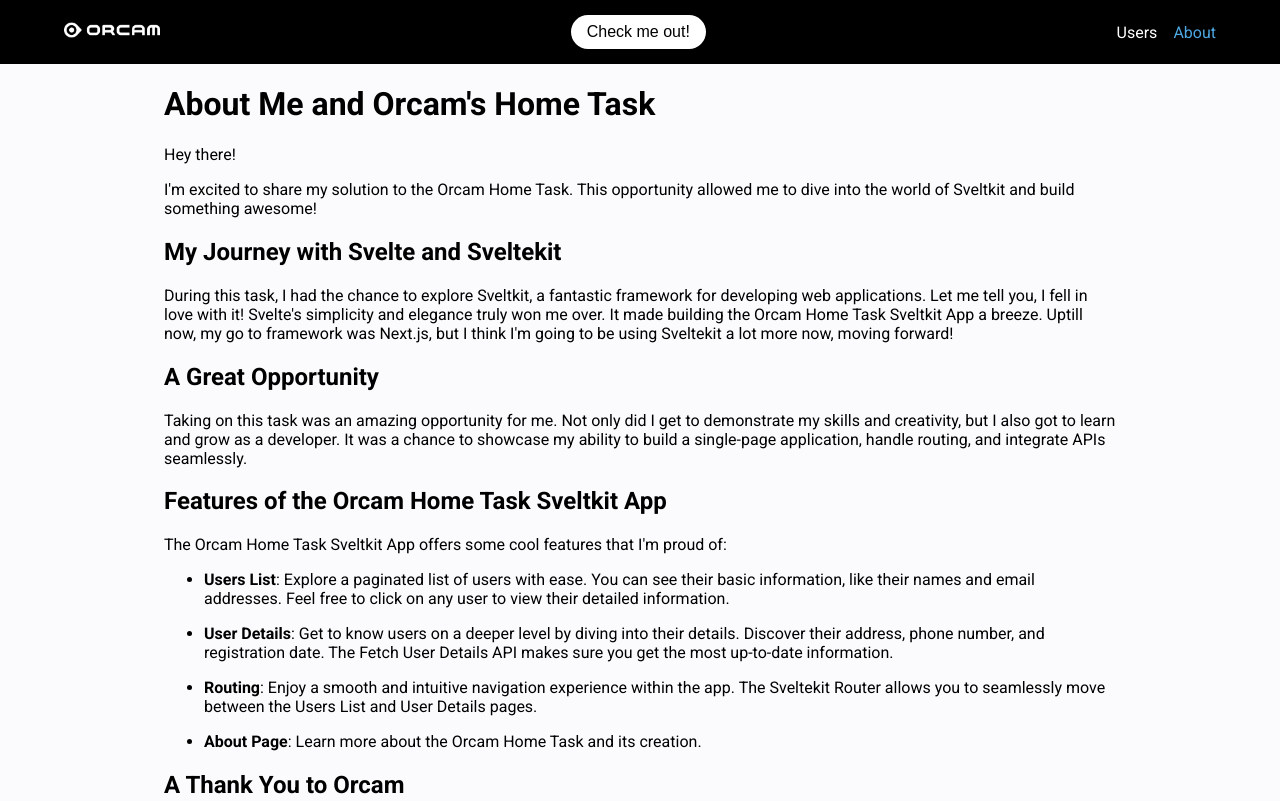
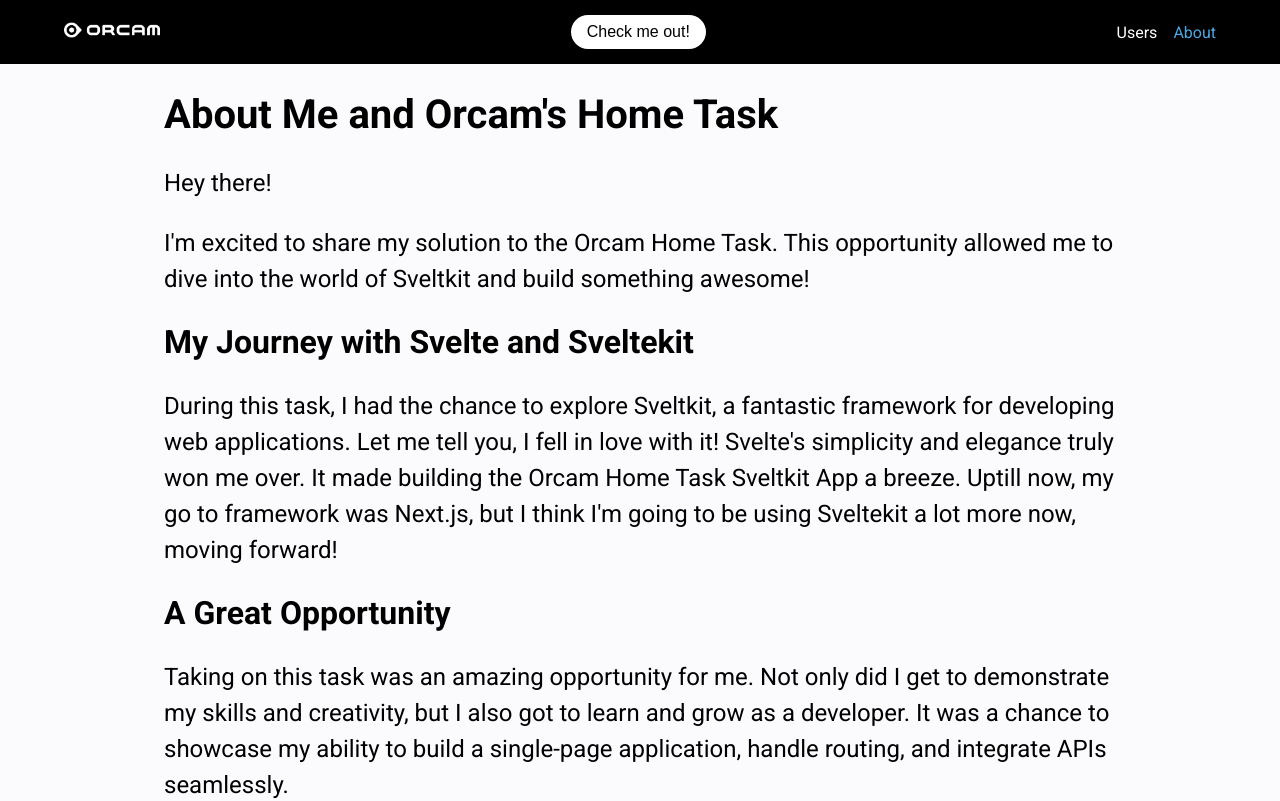
Before and after one commit to hannanel100/orcam, a SvelteKit app: page /about in a window 1280 px wide. Shown: the top 801 px of the page. Built offline with nearby package versions, Linux system fonts and the light colour scheme.

Commit message:
style: :lipstick: Updated font sizes in about

```diff
--- a/src/routes/about/+page.svelte
+++ b/src/routes/about/+page.svelte
@@ -1,23 +1,25 @@
 <!-- about page -->
-
+<main>
 	<h1>About Me and Orcam's Home Task</h1>
 	<p>Hey there!</p>
 	<p>
-	I'm excited to share my solution to the Orcam Home Task. This opportunity allowed me to dive into
-	the world of Sveltkit and build something awesome!
+		I'm excited to share my solution to the Orcam Home Task. This opportunity allowed me to dive
+		into the world of Sveltkit and build something awesome!
 	</p>
 	<h2>My Journey with Svelte and Sveltekit</h2>
 	<p>
 		During this task, I had the chance to explore Sveltkit, a fantastic framework for developing web
-	applications. Let me tell you, I fell in love with it! Svelte's simplicity and elegance truly won
-	me over. It made building the Orcam Home Task Sveltkit App a breeze. Uptill now, my go to
-	framework was Next.js, but I think I'm going to be using Sveltekit a lot more now, moving forward!
+		applications. Let me tell you, I fell in love with it! Svelte's simplicity and elegance truly
+		won me over. It made building the Orcam Home Task Sveltkit App a breeze. Uptill now, my go to
+		framework was Next.js, but I think I'm going to be using Sveltekit a lot more now, moving
+		forward!
 	</p>
 	<h2>A Great Opportunity</h2>
 	<p>
-	Taking on this task was an amazing opportunity for me. Not only did I get to demonstrate my skills
-	and creativity, but I also got to learn and grow as a developer. It was a chance to showcase my
-	ability to build a single-page application, handle routing, and integrate APIs seamlessly.
+		Taking on this task was an amazing opportunity for me. Not only did I get to demonstrate my
+		skills and creativity, but I also got to learn and grow as a developer. It was a chance to
+		showcase my ability to build a single-page application, handle routing, and integrate APIs
+		seamlessly.
 	</p>
 	<h2>Features of the Orcam Home Task Sveltkit App</h2>
 	<p>The Orcam Home Task Sveltkit App offers some cool features that I'm proud of:</p>
@@ -52,7 +54,21 @@
 	<h2>A Thank You to Orcam</h2>
 	<p>
 		I want to express my gratitude to Orcam for providing me with this task. It was a fantastic
-	opportunity to showcase my skills and passion for web development. I thoroughly enjoyed working on
-	the Orcam Home Task Sveltkit App and look forward to further challenges.
+		opportunity to showcase my skills and passion for web development. I thoroughly enjoyed working
+		on the Orcam Home Task Sveltkit App and look forward to further challenges.
 	</p>
 	<p>Thank you for considering my solution!</p>
+</main>
+
+<style>
+	main h1 {
+		font-size: clamp(2rem, 5vmin, 3rem);
+	}
+	main h2 {
+		font-size: clamp(1.5rem, 5vmin, 2rem);
+	}
+	main p {
+		font-size: clamp(1rem, 5vmin, 1.5rem);
+		line-height: 1.5;
+	}
+</style>
```
Lines whose indentation alone changed are shown as unchanged.
